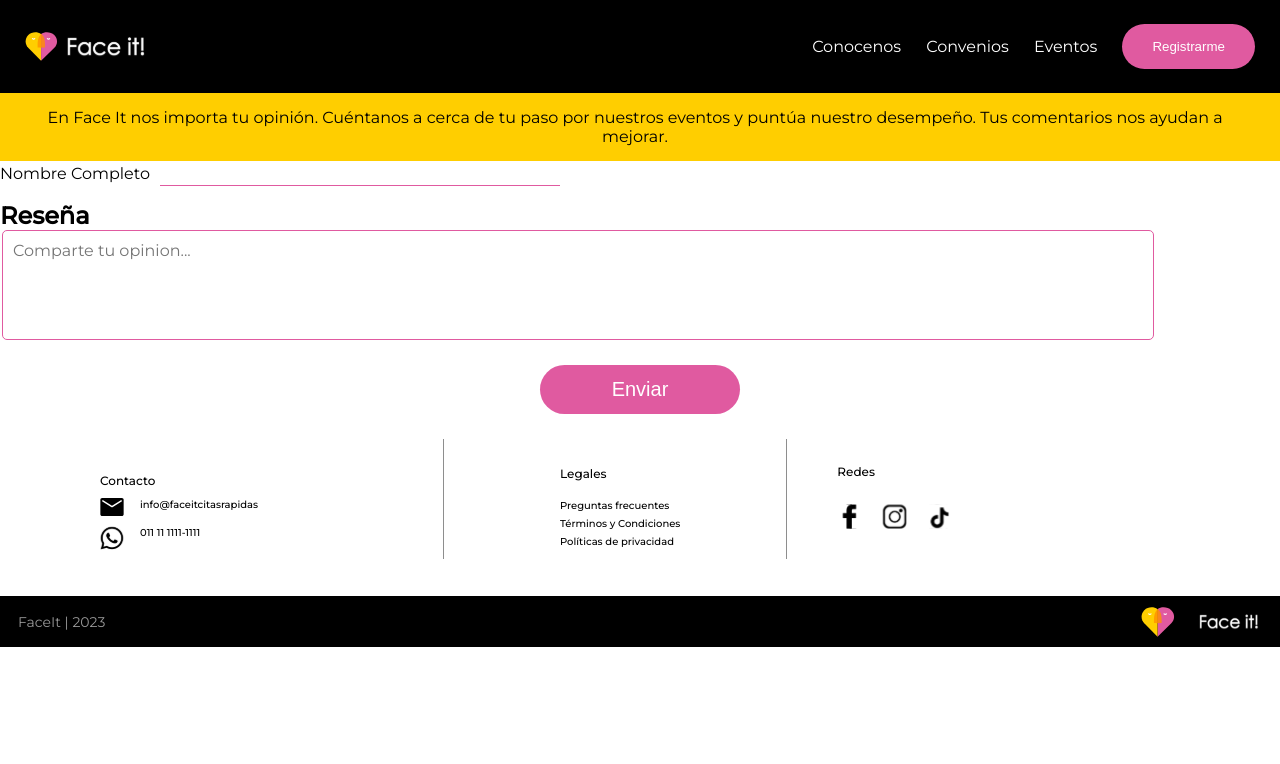
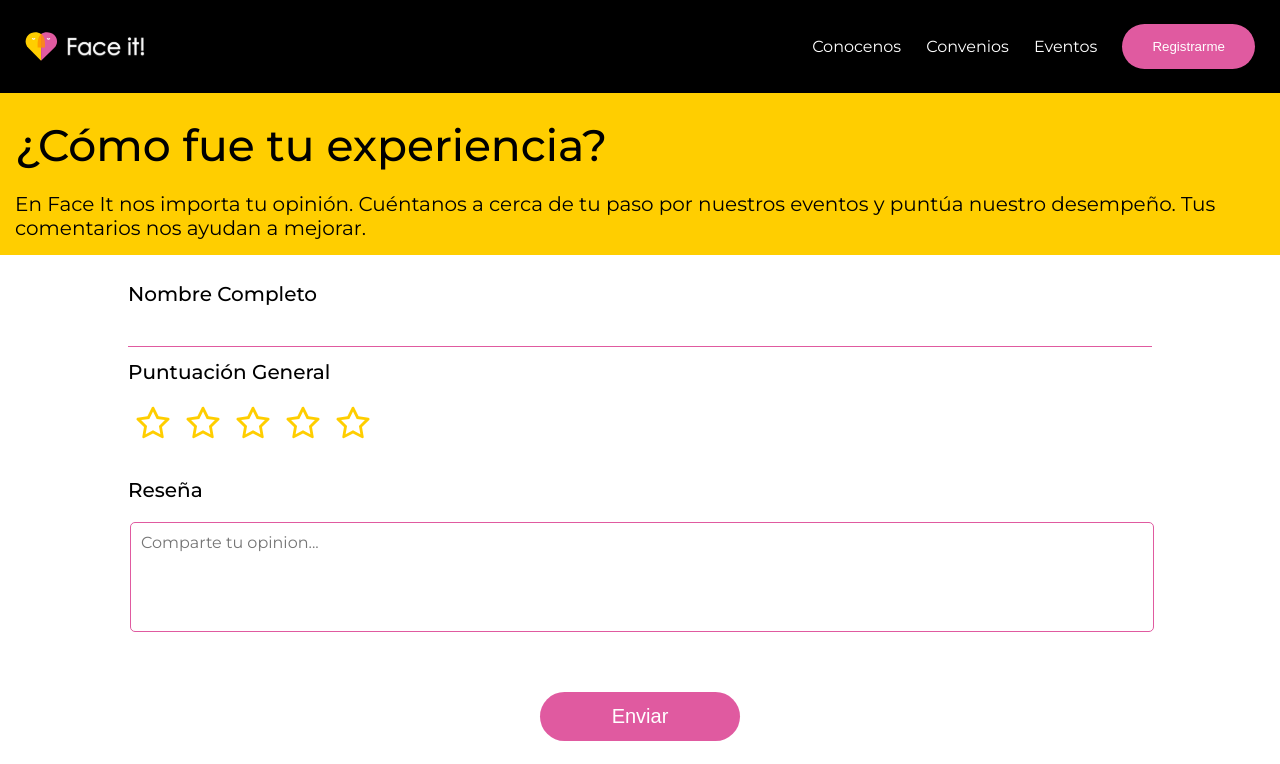
Before and after one commit to germankern/Face-It, a Next.js app: page /comentarios in a window 1280 px wide. Shown: the top 764 px of the page. Built offline with nearby package versions, Linux system fonts and the light colour scheme.

Commit message:
FinishSectionComentarios

```diff
--- a/package.json
+++ b/package.json
@@ -13,6 +13,7 @@
     "eslint-config-next": "13.2.1",
     "next": "13.2.1",
     "react": "18.2.0",
-    "react-dom": "18.2.0"
+    "react-dom": "18.2.0",
+    "react-icons": "^4.8.0"
   }
 }
--- a/src/components/BlockStyle/BlockStyle.jsx
+++ b/src/components/BlockStyle/BlockStyle.jsx
@@ -1,11 +1,27 @@
 import styles from "./style.module.css";
 
-const BlockStyle = ({ parrafo, email }) => {
+const BlockStyle = ({ parrafo, email, bold, title }) => {
+  let boldParragraph = "";
+  bold ? (boldParragraph = parrafo.replace(bold, `<b>${bold}</b>`)) : "";
+
   return (
-    <div className={styles.containerBlockStyle}>
-      <p>{parrafo}</p>
-      <b>{email}</b>
-    </div>
+    <>
+      {bold ? (
+        <div className={styles.containerBlockStyle}>
+          <p dangerouslySetInnerHTML={{ __html: boldParragraph }}></p>
+        </div>
+      ) : title ? (
+        <div className={styles.containerBlockStyle} id={styles.blockTitle}>
+          <h1>{title}</h1>
+          <p>{parrafo}</p>
+        </div>
+      ) : (
+        <div className={styles.containerBlockStyle}>
+          <p>{parrafo}</p>
+          <b>{email}</b>
+        </div>
+      )}
+    </>
   );
 };
 
--- a/src/components/BlockStyle/style.module.css
+++ b/src/components/BlockStyle/style.module.css
@@ -3,7 +3,9 @@
   padding: 15px;
   text-align: center;
 }
-
+.containerBlockStyle p {
+  font-size: 13px;
+}
 @media (min-width: 768px) {
   .containerBlockStyle {
     display: flex;
@@ -13,3 +15,19 @@
     margin-right: 10px;
   }
 }
+@media (min-width: 873px) {
+  .containerBlockStyle p {
+    font-size: 18px;
+  }
+}
+
+@media (min-width: 992px) {
+  .containerBlockStyle {
+    display: flex;
+    justify-content: center;
+  }
+  .containerBlockStyle p {
+    margin-right: 10px;
+    font-size: 18px;
+  }
+}
--- a/src/components/Button/index.jsx
+++ b/src/components/Button/index.jsx
@@ -4,7 +4,13 @@ const Button = ({ name, type, span }) => {
     <div
       className={`${styles.containerButtom} ${
         type === "survey" ? styles.buttonSurvey : ""
-      } ${type === "submit" ? styles.buttonSubmit : ""}`}
+      } ${type === "submit" ? styles.buttonSubmit : ""}
+          ${
+            type === "submitcomentario"
+              ? styles.buttonSubmit + " " + styles.buttonSubmitComentario
+              : ""
+          }
+     `}
     >
       <button type="button">
         <span>{span}</span>
--- a/src/components/Button/styles.module.css
+++ b/src/components/Button/styles.module.css
@@ -60,6 +60,10 @@
   font-size: 20px;
 }
 
+.buttonSubmitComentario {
+  margin-top: 60px;
+}
+
 @media (min-width: 575px) {
   /* BackgroundMain */
   .buttonSubmit button {
--- a/src/components/Comentarios/index.jsx
+++ b/src/components/Comentarios/index.jsx
@@ -12,12 +12,20 @@ import {
   nameButton,
   type,
 } from "./string";
+import Stars from "../Stars";
+import { useState } from "react";
+
 const ComentariosElement = () => {
+  const [score, setScore] = useState(0);
   return (
     <div className={styles.containerComentarios}>
       <BlockStyle title={title} parrafo={parrafo}></BlockStyle>
-      <UnderlineQuestions question={question} />
-      <TextArea title={titleArea} placeHolder={placeHolder} />
+      <div className={styles.containerFormComentarios}>
+        <UnderlineQuestions question={question} />
+        <Stars score={score} setScore={setScore} />
+        <TextArea title={titleArea} placeHolder={placeHolder} />
+      </div>
+
       <Button name={nameButton} type={type} />
     </div>
   );
--- a/src/components/Comentarios/string.js
+++ b/src/components/Comentarios/string.js
@@ -5,6 +5,6 @@ const question = "Nombre Completo";
 const titleArea = "Reseña";
 const placeHolder = "Comparte tu opinion...";
 const nameButton = "Enviar";
-const type = "submit";
+const type = "submitcomentario";
 
 export { parrafo, title, question, titleArea, placeHolder, nameButton, type };
--- a/src/components/Comentarios/style.module.css
+++ b/src/components/Comentarios/style.module.css
@@ -0,0 +1,85 @@
+.containerFormComentarios {
+  width: 88%;
+  margin-left: 20px;
+  margin-top: 20px;
+}
+
+.containerComentarios h1 {
+  font-size: 20px;
+  text-align: start;
+  margin-top: 10px;
+  font-weight: 500;
+}
+
+.containerComentarios p {
+  text-align: start;
+  margin-top: 20px;
+  font-size: 14px;
+}
+
+.containerComentarios textarea {
+  width: 100%;
+}
+
+.containerComentarios .containerButtom {
+  margin-top: 55px;
+}
+
+.containerFormComentarios label h2 {
+  font-size: 14px;
+  font-weight: 500;
+}
+
+.containerFormComentarios label {
+  margin-bottom: 20px;
+  font-size: 14px;
+  font-weight: 500;
+}
+.containerFormComentarios div:nth-child(1) input {
+  width: 100%;
+}
+@media (min-width: 660px) {
+  .containerFormComentarios div:nth-child(1) {
+    flex-direction: column;
+  }
+  .containerFormComentarios div:nth-child(1) label {
+    line-height: 18px;
+  }
+  .containerFormComentarios div:nth-child(1) input {
+    height: 25px;
+    margin-left: 0;
+  }
+}
+
+@media (min-width: 768px) {
+  .containerComentarios div:nth-child(1) {
+    justify-content: start;
+    flex-direction: column;
+  }
+  .containerFormComentarios div:nth-child(2) {
+    margin-top: 50px;
+  }
+  .containerComentarios h1 {
+    font-size: 44px;
+  }
+  .containerComentarios p {
+    font-size: 20px;
+  }
+  .containerFormComentarios div:nth-child(1) label {
+    font-size: 20px;
+  }
+  .containerFormComentarios label h2 {
+    font-size: 20px;
+  }
+  .containerFormComentarios div:nth-child(1) input {
+    font-size: 20px;
+  }
+}
+
+@media (min-width: 992px) {
+  .containerFormComentarios {
+    max-width: 80%;
+    margin: 0 auto;
+    margin-top: 30px;
+  }
+}
--- /dev/null
+++ b/src/components/Stars/index.jsx
@@ -0,0 +1,33 @@
+import styles from "./style.module.css";
+import { AiOutlineStar, AiFillStar } from "react-icons/ai";
+const Stars = ({ score, setScore }) => {
+  return (
+    <>
+      <div className={styles.containerStars}>
+        <label>Puntuación General</label>
+        <div className={styles.containerSvgStars}>
+          {[...new Array(5)].map((star, index) => {
+            return index < score ? (
+              <AiFillStar
+                key={index}
+                className={styles.iconFill}
+                onClick={() => {
+                  setScore(index);
+                }}
+              />
+            ) : (
+              <AiOutlineStar
+                key={index}
+                className={styles.iconFill}
+                onClick={() => {
+                  setScore(index + 1);
+                }}
+              />
+            );
+          })}
+        </div>
+      </div>
+    </>
+  );
+};
+export default Stars;
--- /dev/null
+++ b/src/components/Stars/style.module.css
@@ -0,0 +1,49 @@
+.containerStars {
+  display: flex;
+  flex-direction: column;
+}
+
+.icon {
+  stroke: #ffce00;
+  font-size: 40px;
+}
+.iconFill:hover {
+  fill: #eed369;
+}
+
+.iconFill {
+  fill: #ffce00;
+  font-size: 40px;
+}
+.containerStars {
+  margin-bottom: 20px;
+}
+
+@media (min-width: 768px) {
+  .containerStars {
+    margin-bottom: 50px;
+  }
+  .containerStars label {
+    font-size: 20px;
+  }
+  .containerStars div:nth-child(2) {
+    margin-top: 0px;
+  }
+  .icon {
+    width: 50px;
+    font-size: 40px;
+  }
+  .iconFill {
+    width: 50px;
+    font-size: 40px;
+  }
+}
+@media (min-width: 992px) {
+  .containerStars {
+    margin-bottom: 30px;
+    margin-top: 50px;
+  }
+  .containerSvgStars {
+    margin-top: 0;
+  }
+}
```
Also changed, not shown: 1 other file (tests, documents, lock files or other folders).
